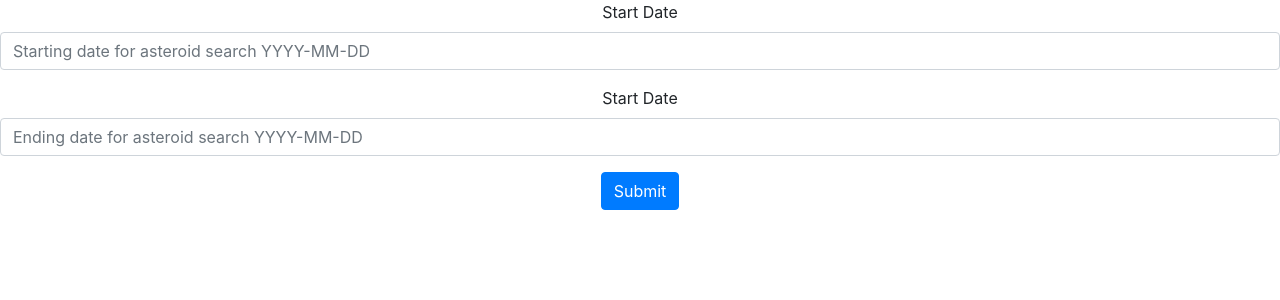
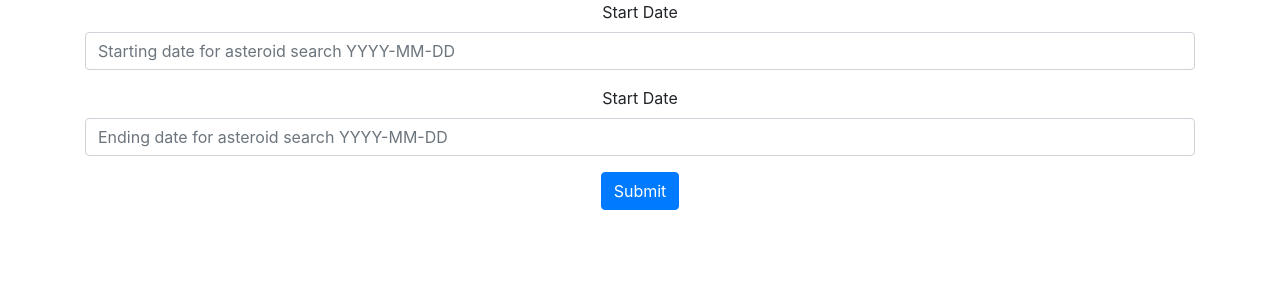
Before and after one commit to JTLaMarre/NEOChart, a React (Create React App) app in the folder client/: page / in a window 1280 px wide. Shown: the top 300 px of the page. Built offline with nearby package versions, Linux system fonts and the light colour scheme.

Commit message:
added a container Row and Col so things are more centered

```diff
--- a/client/src/App.js
+++ b/client/src/App.js
@@ -2,16 +2,20 @@
 import logo from './logo.svg';
 import './App.css';
 import 'bootstrap/dist/css/bootstrap.min.css';
-import SearchForm from './components/searchform'
+import SearchForm from './components/searchform';
+import Container from 'react-bootstrap/Container';
+
 
 function App() {
   return (
+    <Container>
     <div className="App">
      {/* form to set query for axios call to the NASA api */}
      <SearchForm/>
      {/* set the NEO data for query to a data state */}
      {/* use chart.js to create a chart that displays stats on the NEOs pie chart of how many are what sizes  answer if any potentially dangerous asteroids*/}
     </div>
+    </Container>
   );
 }
 
--- a/client/src/components/searchform.js
+++ b/client/src/components/searchform.js
@@ -1,6 +1,8 @@
 import React, {useState} from 'react';
 import Form from 'react-bootstrap/Form';
 import Button from 'react-bootstrap/Button';
+import Row from 'react-bootstrap/Row';
+import Col from 'react-bootstrap/Col';
 import axios from 'axios';
 
 
@@ -17,6 +19,8 @@
 }
 
     return(
+      <Row>
+      <Col>
         <Form>
 <Form.Group >
     <Form.Label>Start Date</Form.Label>
@@ -31,6 +35,8 @@
     Submit
   </Button>
         </Form>
+      </Col>
+      </Row>
     )
 }
 
```
